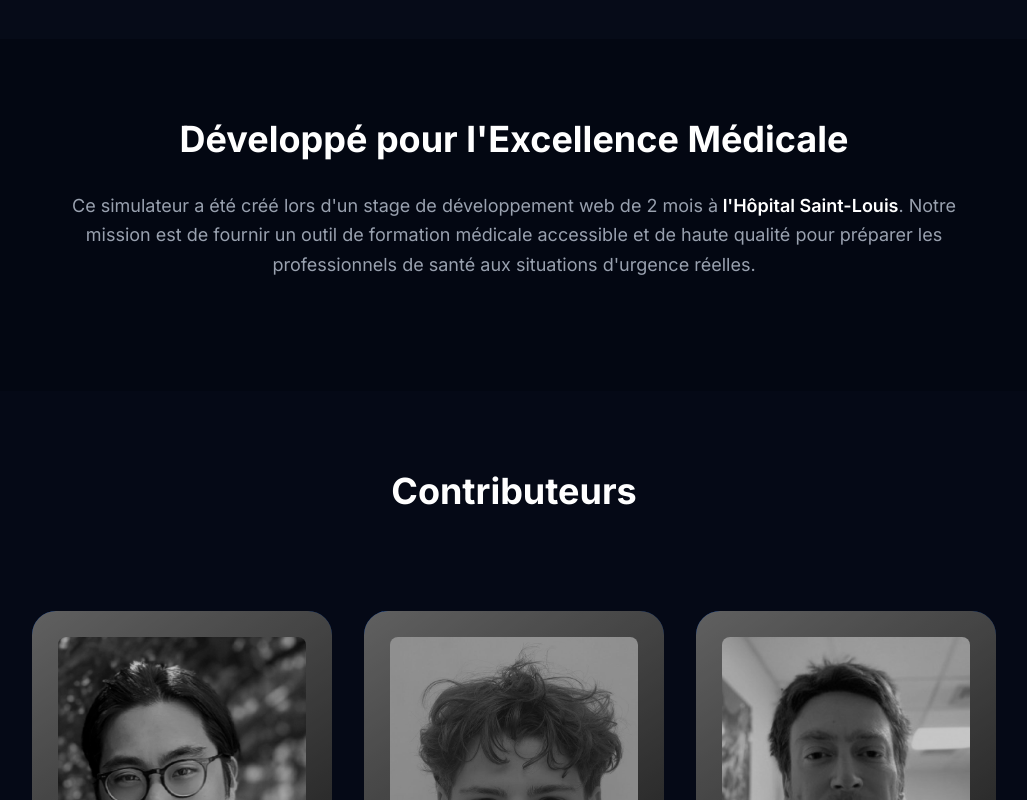
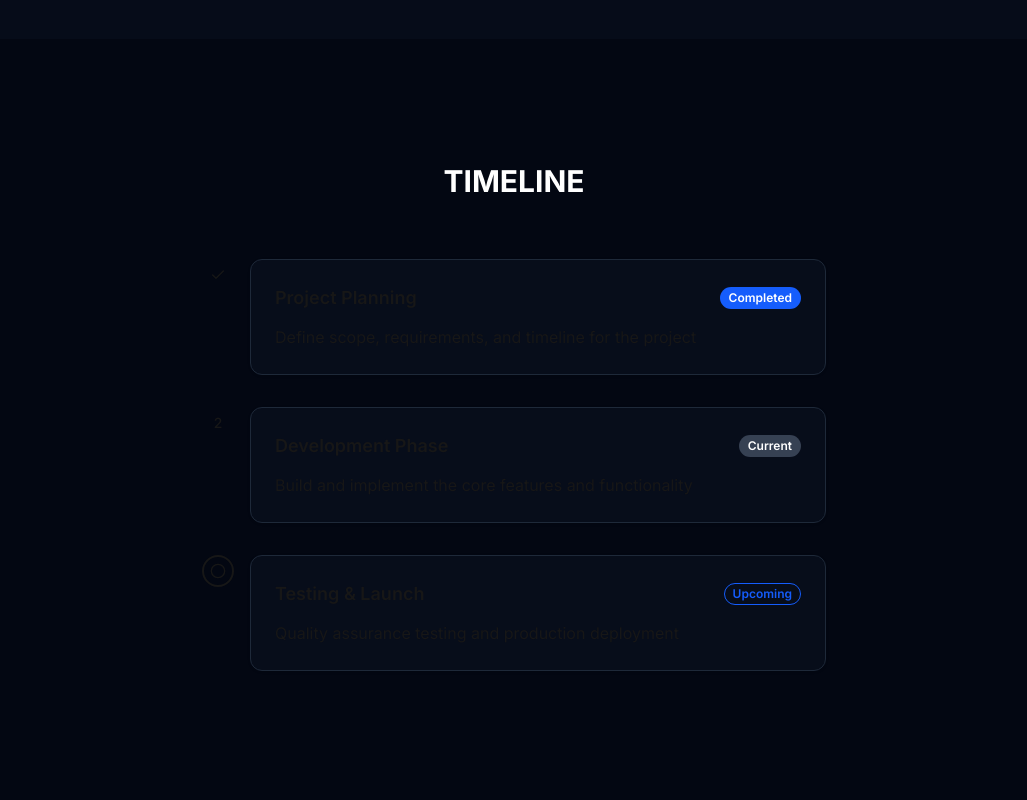
Before and after one commit to Samouz75/Defib_simulation, a Next.js app: page / in a window 1280 px wide. Shown: the part 2000-2800 px from the top of the page, without its empty margins (126-1153 px from the left). Built offline with nearby package versions, Linux system fonts and the light colour scheme.

Commit message:
Add Timeline component to LandingPage and update ECG title. Modify contributor subtitle for clarity.

```diff
--- /dev/null
+++ b/src/app/components/Timeline.tsx
@@ -0,0 +1,162 @@
+import React from 'react';
+import { Check, Circle } from 'lucide-react';
+import Card from './ui/Card';
+import Badge from './ui/Badge';
+
+interface TimelineStep {
+  id: number;
+  title: string;
+  description: string;
+  status: 'completed' | 'current' | 'upcoming';
+  date?: string;
+}
+
+interface TimelineProps {
+  steps?: TimelineStep[];
+  orientation?: 'vertical' | 'horizontal';
+}
+
+const Timeline: React.FC<TimelineProps> = ({
+  steps = [
+    {
+      id: 1,
+      title: "Project Planning",
+      description: "Define scope, requirements, and timeline for the project",
+      status: "completed",
+
+    },
+    {
+      id: 2,
+      title: "Development Phase",
+      description: "Build and implement the core features and functionality",
+      status: "current",
+
+    },
+    {
+      id: 3,
+      title: "Testing & Launch",
+      description: "Quality assurance testing and production deployment",
+      status: "upcoming",
+
+    }
+  ],
+  orientation = 'vertical'
+}) => {
+  const getStepIcon = (status: string, index: number) => {
+    switch (status) {
+      case 'completed':
+        return (
+          <div className="flex items-center justify-center w-8 h-8 bg-primary text-primary-foreground rounded-full">
+            <Check className="w-4 h-4" />
+          </div>
+        );
+      case 'current':
+        return (
+          <div className="flex items-center justify-center w-8 h-8 bg-primary text-primary-foreground rounded-full">
+            <span className="text-sm font-medium">{index + 1}</span>
+          </div>
+        );
+      case 'upcoming':
+        return (
+          <div className="flex items-center justify-center w-8 h-8 bg-muted border-2 border-border rounded-full">
+            <Circle className="w-4 h-4 text-muted-foreground" />
+          </div>
+        );
+      default:
+        return null;
+    }
+  };
+
+  const getStatusBadge = (status: string) => {
+    const variants = {
+      completed: 'default',
+      current: 'secondary',
+      upcoming: 'outline'
+    } as const;
+
+    return (
+      <Badge variant={variants[status as keyof typeof variants]} className="text-xs">
+        {status.charAt(0).toUpperCase() + status.slice(1)}
+      </Badge>
+    );
+  };
+
+  if (orientation === 'horizontal') {
+    return (
+      <div className="w-full max-w-4xl mx-auto p-6">
+        <div className="flex items-start justify-between relative">
+          {/* Connection line */}
+          <div className="absolute top-4 left-4 right-4 h-0.5 bg-border z-0">
+            <div
+              className="h-full bg-primary transition-all duration-500"
+              style={{
+                width: `${((steps.filter(s => s.status === 'completed').length) / (steps.length - 1)) * 100}%`
+              }}
+            />
+          </div>
+
+          {steps.map((step, index) => (
+            <div key={step.id} className="flex flex-col items-center flex-1 relative z-10">
+              {getStepIcon(step.status, index)}
+
+              <Card className="mt-4 p-4 w-full max-w-xs">
+                <div className="space-y-2">
+                  <div className="flex items-center justify-between">
+                    <h3 className="font-semibold text-sm text-foreground">{step.title}</h3>
+                    {getStatusBadge(step.status)}
+                  </div>
+                  <p className="text-xs text-muted-foreground leading-relaxed">
+                    {step.description}
+                  </p>
+
+                </div>
+              </Card>
+            </div>
+          ))}
+        </div>
+      </div>
+    );
+  }
+
+  return (
+    <div className="w-full max-w-2xl mx-auto p-6 mt-25 mb-15">
+      <div className="relative">
+        <h2 className="text-3xl font-bold text-white text-center mb-15">TIMELINE</h2>
+        {/* Vertical connection line */}
+        <div className="absolute left-4 top-4 bottom-4 w-0.5 bg-border">
+          <div
+            className="w-full bg-primary transition-all duration-500"
+            style={{
+              height: `${((steps.filter(s => s.status === 'completed').length) / steps.length) * 100}%`
+            }}
+          />
+        </div>
+
+        <div className="space-y-8">
+          {steps.map((step, index) => (
+            <div key={step.id} className="flex items-start space-x-4 relative">
+              <div className="relative z-10">
+                {getStepIcon(step.status, index)}
+              </div>
+
+              <Card className="flex-1 p-6">
+                <div className="space-y-3">
+                  <div className="flex items-center justify-between">
+                    <h3 className="font-semibold text-lg text-foreground">{step.title}</h3>
+                    {getStatusBadge(step.status)}
+                  </div>
+                  <p className="text-muted-foreground leading-relaxed">
+                    {step.description}
+                  </p>
+
+                </div>
+              </Card>
+            </div>
+          ))}
+        </div>
+      </div>
+    </div>
+  );
+};
+
+export default Timeline;
--- /dev/null
+++ b/src/app/components/ui/Badge.tsx
@@ -0,0 +1,29 @@
+import React from "react";
+
+interface BadgeProps extends React.HTMLAttributes<HTMLSpanElement> {
+  variant?: "default" | "secondary" | "outline";
+  className?: string;
+  children: React.ReactNode;
+}
+
+const variantClasses = {
+  default: "bg-blue-600 text-white border-transparent",
+  secondary: "bg-gray-700 text-white border-transparent",
+  outline: "bg-transparent text-blue-600 border-blue-600 border",
+};
+
+const Badge: React.FC<BadgeProps> = ({
+  variant = "default",
+  className = "",
+  children,
+  ...props
+}) => (
+  <span
+    className={`inline-block px-2 py-0.5 rounded-full text-xs font-semibold border ${variantClasses[variant]} ${className}`}
+    {...props}
+  >
+    {children}
+  </span>
+);
+
+export default Badge;
--- /dev/null
+++ b/src/app/components/ui/Card.tsx
@@ -0,0 +1,17 @@
+import React from "react";
+
+interface CardProps extends React.HTMLAttributes<HTMLDivElement> {
+  className?: string;
+  children: React.ReactNode;
+}
+
+const Card: React.FC<CardProps> = ({ className = "", children, ...props }) => (
+  <div
+    className={`rounded-xl border border-gray-800 bg-gray-900/40 shadow-sm ${className}`}
+    {...props}
+  >
+    {children}
+  </div>
+);
+
+export default Card;
--- a/src/app/page.tsx
+++ b/src/app/page.tsx
@@ -6,6 +6,7 @@ import Particles from "./components/Particles";
 import ChromaGrid from "./components/ChromaGrid";
 import SpotlightCard from "./components/SpotlightCard";
 import BlurText from "./components/BlurText";
+import Timeline from "./components/Timeline";
 
 export default function LandingPage() {
   return (
@@ -124,7 +125,7 @@ export default function LandingPage() {
               spotlightColor="rgba(0, 229, 255, 0.2)"
             >
               <h3 className="text-xl font-semibold text-white mb-3 text-center">
-                ECG Réaliste
+                Tracé ECG Authentique
               </h3>
               <p className="text-gray-400 text-sm text-center">
                 Rythmes cardiaques authentiques incluant rythme sinusal, FV, TV,
@@ -239,6 +240,9 @@ export default function LandingPage() {
         </div>
       </section>
 
+      {/* Timeline Section */}
+      <Timeline />
+
       {/* About Section */}
       <section id="about" className="relative z-10 py-20 px-6">
         <div className="max-w-4xl mx-auto text-center">
@@ -308,7 +312,7 @@ export default function LandingPage() {
                 {
                   image: "/images/benedict.jpg",
                   title: "Benedict O'donnell",
-                  subtitle:"",
+                  subtitle:"Advisor",
                   borderColor: "#EF4444",
                   gradient: "linear-gradient(145deg, #3B82F6, #000)",
                   url: "https://www.linkedin.com/in/benedict-odonnell/",
```
Also changed, not shown: 1 other file (tests, documents, lock files or other folders).
